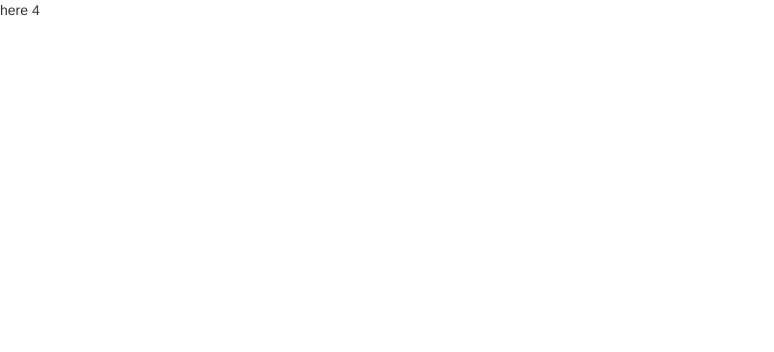
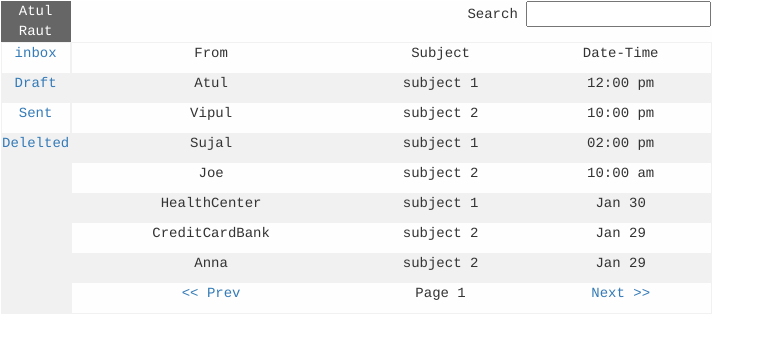
Before and after one commit to AtulRaut87/AngularJs-Applications, a website: page message_box/app/index.html in a window 1280 px wide. Shown: the whole page, without its empty margins (0-774 px from the left). Drawn offline with nearby package versions, Linux system fonts and the light colour scheme.

Commit message:
Added test cases, end to end test cases, updated messages datastore

```diff
--- a/message_box/app/app.module.js
+++ b/message_box/app/app.module.js
@@ -1,2 +1,2 @@
 'use strict';
-angular.module('messageBoxApp',[]);
+angular.module('messageBoxApp',['messageList']);
--- a/message_box/app/index.html
+++ b/message_box/app/index.html
@@ -6,11 +6,30 @@
         <link rel="stylesheet" href="bower_components/bootstrap/dist/css/bootstrap.css" />
         <link rel="stylesheet" href="style.css" />
         <script src="bower_components/angular/angular.js"></script>
+        <script src="messagelist/messagelist.module.js"></script>
+        <script src="messagelist/messagelist.component.js"></script>
         <script src="app.module.js"></script>
 
     </head>
 
     <Body>
-    here {{1+3}}
+        <table>
+            <tr>
+                <td>Atul Raut</td>
+                <td style="text-align: right;">Search <input type="text"></td>
+            </tr>
+             <tr>
+                <td>
+                    <table style="width:25%;">
+                        <tr><td><a>inbox</a></td></tr>
+                         <tr><td><a>Draft</a></td></tr>
+                         <tr><td><a>Sent</a></td></tr>
+                         <tr><td><a>Delelted</a></td></tr>
+                    </table>
+                </td>
+                <td style="text-align: left;"><message-list></message-list></td>
+            </tr>
+        </table>
+
     </Body>
 </html>
--- /dev/null
+++ b/message_box/app/messagelist/messagelist.component.js
@@ -0,0 +1,13 @@
+angular.module("messageList")
+.component("messageList",{
+   templateUrl: "/messagelist/messagelist.template.html",
+   controller: ['$http', function MessageListController($http){
+                   self=this;
+
+                   $http.get('/messagelist/messages.json').then(function(response){
+                        self.messages=response.data;
+                   });
+
+               }
+               ]
+});
--- /dev/null
+++ b/message_box/app/messagelist/messagelist.module.js
@@ -0,0 +1 @@
+angular.module("messageList", []);
--- /dev/null
+++ b/message_box/app/messagelist/messagelist.template.html
@@ -0,0 +1,17 @@
+<Table >
+    <tr style="background-color:blue">
+        <td>From</td>
+        <td>Subject</td>
+        <td>Date-Time</td>
+    </tr>
+    <tr ng-repeat="message in $ctrl.messages">
+        <td>  {{message.from}}</td>
+        <td>  {{message.subject}}</td>
+        <td>  {{message.datetime}}</td>
+    </tr>
+    <tr style="background-color:blue">
+        <td><a href="#"><< Prev</a></td>
+        <td>Page 1</td>
+        <td><a href="#">Next >></a></td>
+    </tr>
+</Table>
--- /dev/null
+++ b/message_box/app/messagelist/messages.json
@@ -0,0 +1,45 @@
+[
+
+    {
+        "from" : "Atul",
+        "subject" : "subject 1",
+        "datetime" : "12:00 pm"
+    },
+
+    {
+        "from" : "Vipul",
+        "subject" : "subject 2",
+        "datetime" : "10:00 pm"
+    },
+
+    {
+        "from" : "Sujal",
+        "subject" : "subject 1",
+        "datetime" : "02:00 pm"
+    },
+
+    {
+        "from" : "Joe",
+        "subject" : "subject 2",
+        "datetime" : "10:00 am"
+    },
+
+    {
+        "from" : "HealthCenter",
+        "subject" : "subject 1",
+        "datetime" : "Jan 30"
+    },
+
+    {
+        "from" : "CreditCardBank",
+        "subject" : "subject 2",
+        "datetime" : "Jan 29"
+    },
+
+    {
+        "from" : "Anna",
+        "subject" :"subject 2",
+        "datetime" : "Jan 29"
+    }
+
+]
--- a/message_box/app/style.css
+++ b/message_box/app/style.css
@@ -0,0 +1,41 @@
+table {
+color: #333;
+font-family:  ‘Courier New’, Courier, monospace;
+width: 640px;
+border-collapse:
+collapse; border-spacing: 0;
+
+
+}
+
+td, th {
+border: 1px solid transparent; /* No more visible border */
+height: 30px;
+transition: all 0.3s; /* Simple transition for hover effect */
+
+}
+
+th {
+background: #DFDFDF; /* Darken header a bit */
+font-weight: bold;
+}
+
+td {
+background: #FAFAFA;
+text-align: center;
+vertical-align: top;
+
+}
+
+/* Cells in even rows (2,4,6...) are one color */
+tr:nth-child(even) td { background: #F1F1F1; }
+
+/* Cells in odd rows (1,3,5...) are another (excludes header cells) */
+tr:nth-child(odd) td { background: #FEFEFE; }
+
+tr td:hover { background: #666; color: #FFF; } /* Hover cell effect! */
+
+assname {
+color: #333333;
+font-family: Copperplate / Copperplate Gothic Light, sans-serif;
+}[/css]
--- a/message_box/package.json
+++ b/message_box/package.json
@@ -11,7 +11,6 @@
     "jasmine-core": "^2.4.1",
     "karma": "^0.13.22",
     "karma-chrome-launcher": "^0.2.3",
-    "karma-firefox-launcher": "^0.1.7",
     "karma-jasmine": "^0.3.8",
     "protractor": "^4.0.9"
   },
```
Also changed, not shown: message_box/app/messagelist/messagelist.component.specs.js (added, +20 -0 lines), message_box/e2e-tests/scenarios.js (added, +16 -0 lines), message_box/Readme.txt (added), 1 other file.
